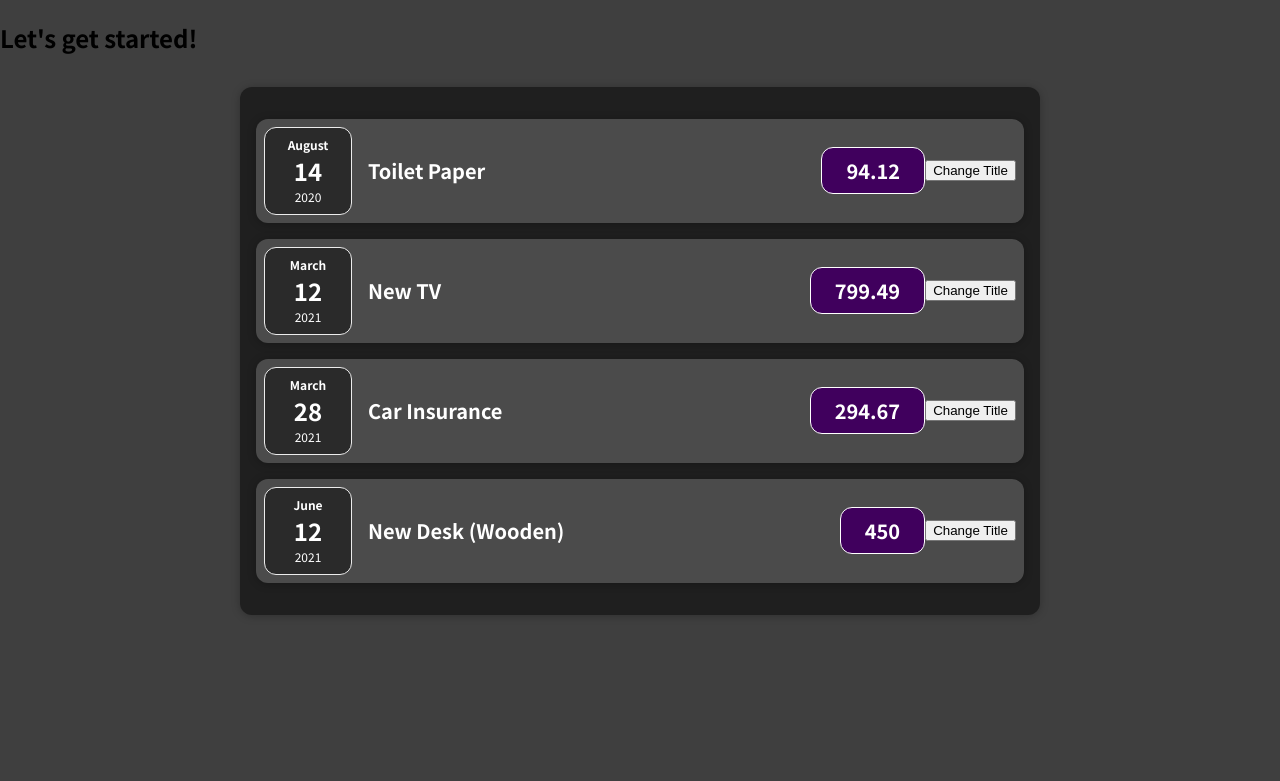
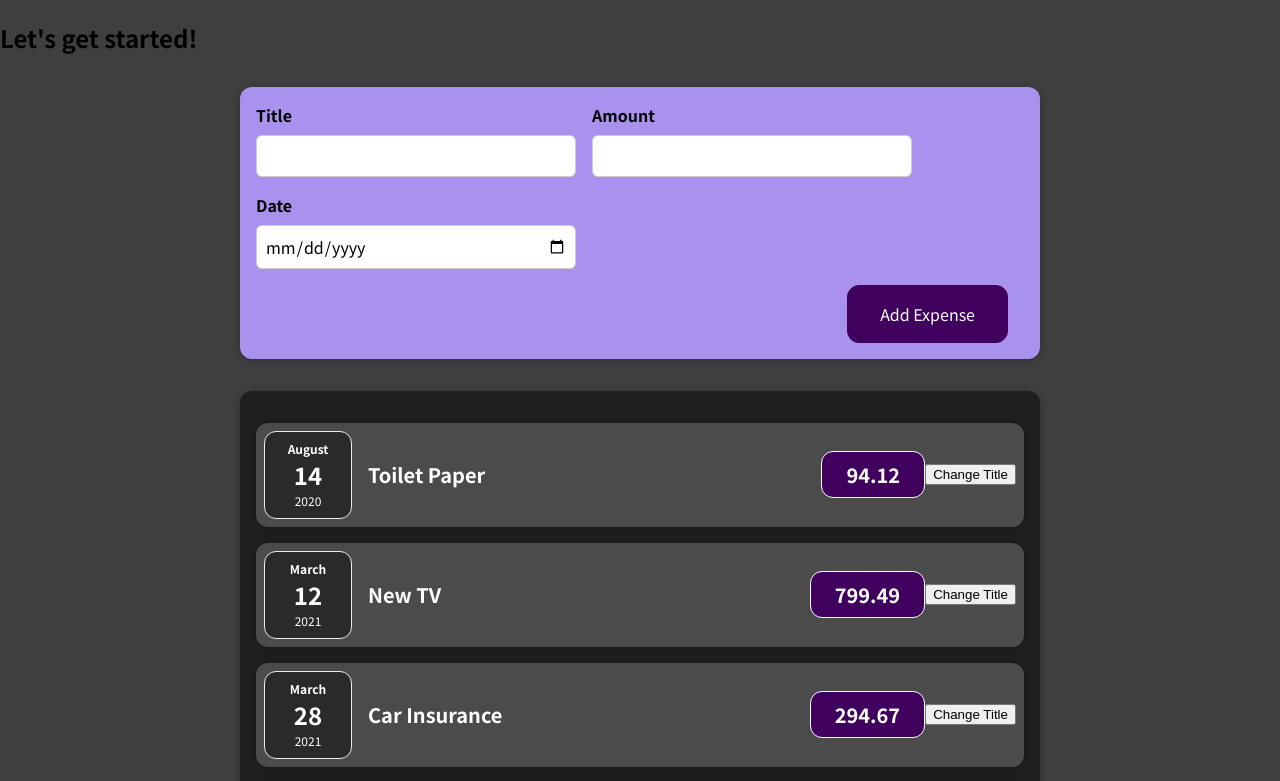
Before and after one commit to ilkayaktas/react-complete-guide, a React (Create React App) app: page / in a window 1280 px wide. Shown: the top 781 px of the page. Built offline with nearby package versions, Linux system fonts and the light colour scheme.

Commit message:
NewExpense form is added. User may enter new values from input form.

```diff
--- a/src/App.js
+++ b/src/App.js
@@ -1,5 +1,6 @@
 import React from "react";
 import Expenses from './components/Expenses/Expenses'
+import NewExpense from "./components/NewExpense/NewExpense";
 
 function App() {
     const expenses = [
@@ -27,6 +28,7 @@
   return (
       <div>
         <h2>Let's get started!</h2>
+          <NewExpense/>
         <Expenses items={expenses}/>
       </div>
   );
--- /dev/null
+++ b/src/components/NewExpense/ExpenseForm.css
@@ -0,0 +1,26 @@
+.new-expense__controls {
+    display: flex;
+    flex-wrap: wrap;
+    gap: 1rem;
+    margin-bottom: 1rem;
+    text-align: left;
+}
+
+.new-expense__control label {
+    font-weight: bold;
+    margin-bottom: 0.5rem;
+    display: block;
+}
+
+.new-expense__control input {
+    font: inherit;
+    padding: 0.5rem;
+    border-radius: 6px;
+    border: 1px solid #ccc;
+    width: 20rem;
+    max-width: 100%;
+}
+
+.new-expense__actions {
+    text-align: right;
+}
--- /dev/null
+++ b/src/components/NewExpense/ExpenseForm.js
@@ -0,0 +1,26 @@
+import React from "react";
+import './ExpenseForm.css'
+
+function ExpenseForm(){
+    return <form>
+        <div className='new-expense__controls'>
+            <div className='new-expense__control'>
+                <label>Title</label>
+                <input type='text'/>
+            </div>
+            <div className='new-expense__control'>
+                <label>Amount</label>
+                <input type='number' min='0.01' step='0.01'/>
+            </div>
+            <div className='new-expense__control'>
+                <label>Date</label>
+                <input type='date' min='2019-01-01' max='2022-12-31'/>
+            </div>
+        </div>
+        <div className='new-expense__actions'>
+            <button type='submit'>Add Expense</button>
+        </div>
+    </form>
+}
+
+export default ExpenseForm;
--- /dev/null
+++ b/src/components/NewExpense/NewExpense.css
@@ -0,0 +1,38 @@
+.new-expense {
+    background-color: #a892ee;
+    padding: 1rem;
+    margin: 2rem auto;
+    width: 50rem;
+    max-width: 95%;
+    border-radius: 12px;
+    text-align: center;
+    box-shadow: 0 1px 8px rgba(0, 0, 0, 0.25);
+}
+
+.new-expense button {
+    font: inherit;
+    cursor: pointer;
+    padding: 1rem 2rem;
+    border: 1px solid #40005d;
+    background-color: #40005d;
+    color: white;
+    border-radius: 12px;
+    margin-right: 1rem;
+}
+
+.new-expense button:hover,
+.new-expense button:active {
+    background-color: #510674;
+    border-color: #510674;
+}
+
+.new-expense button.alternative {
+    color: #220131;
+    border-color: transparent;
+    background-color: transparent;
+}
+
+.new-expense button.alternative:hover,
+.new-expense button.alternative:active {
+    background-color: #ddb3f8;
+}
--- /dev/null
+++ b/src/components/NewExpense/NewExpense.js
@@ -0,0 +1,11 @@
+import React from "react";
+import './NewExpense.css'
+import ExpenseForm from "./ExpenseForm";
+
+function NewExpense(){
+    return <div className='new-expense'>
+        <ExpenseForm/>
+    </div>
+}
+
+export default NewExpense;
```
Also changed, not shown: 1 other file (tests, documents, lock files or other folders).
